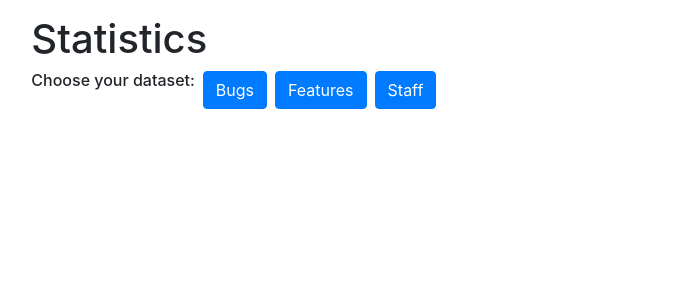
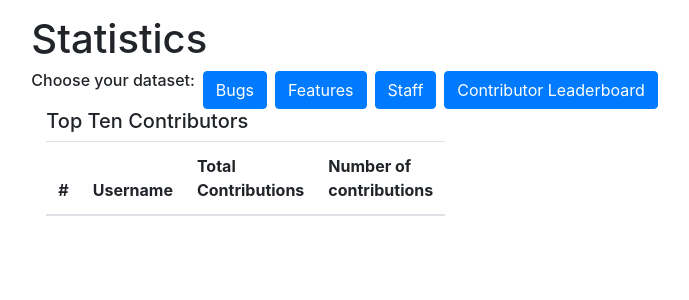
Before and after one commit to hfolcot/issue-tracker, a Django app: page /statistics/?cfilter=-total_contributed in a window 1280 px wide. Shown: the part 56-356 px from the top of the page, without its empty margins (182-871 px from the left). Run offline with Django 3.2, Linux system fonts and the light colour scheme; tables that the repository leaves empty hold one stand-in row (values such as "Sample post"); lists and menus that the app fills with data are empty; some libraries are stand-ins or nearby versions.

Commit message:
added scoreboard for customers who have contributed

```diff
--- a/accounts/models.py
+++ b/accounts/models.py
@@ -10,6 +10,7 @@ class Profile(models.Model):
 	image = models.ImageField(default='profile_pics/default.jpg', upload_to='profile_pics')
 	votes = models.ManyToManyField(Vote)
 	total_contributed = models.DecimalField(max_digits=6, decimal_places=2, default=0.00)
+	times_contributed = models.IntegerField(default=0)
 
 	def __str__(self):
 		return str(self.user)
--- a/accounts/views.py
+++ b/accounts/views.py
@@ -26,7 +26,7 @@ def registration_view(request):
 			if user:
 				auth.login(user=user, request=request)
 				messages.success(request, f"Welcome {user}! Your account has been created.")
-				return redirect('profile')
+				return redirect('dashboard')
 			else:
 				messages.error("Account registration failed")
 	else:
--- a/checkout/views.py
+++ b/checkout/views.py
@@ -54,6 +54,7 @@ def checkout(request, id):
 					feature.status = 'In Progress'
 				feature.save()
 				request.user.profile.total_contributed = F('total_contributed') + donation
+				request.user.profile.times_contributed = F('times_contributed') + 1
 				request.user.profile.save()
 				return redirect(reverse('feature', args=(feature.id,)))
 			else:
--- a/company/templates/statistics.html
+++ b/company/templates/statistics.html
@@ -9,9 +9,10 @@
 
 <div class="row">
 	<h6>Choose your dataset: </h6>
-	<button class="btn btn-primary btn-small ml-2" id='bugDataset'>Bugs</button>
-	<button class="btn btn-primary btn-small ml-2" id='featureDataset'>Features</button>
-	<button class="btn btn-primary btn-small ml-2" id='staffDataset'>Staff</button>
+	<button class="btn btn-primary btn-small ml-2 statisticButton" id='bugDataset'>Bugs</button>
+	<button class="btn btn-primary btn-small ml-2 statisticButton" id='featureDataset'>Features</button>
+	<button class="btn btn-primary btn-small ml-2 statisticButton" id='staffDataset'>Staff</button>
+	<button class="btn btn-primary btn-small ml-2 statisticButton" id='customerDataset'>Contributor Leaderboard</button>
 </div>
 <div class="row">
 	<div class='col-12 col-md-6' style='display: none' id='bugsFixedToday'>
@@ -60,34 +61,41 @@
 	</div>
 </div>
 <div class="row" id="staff">
-	<div class="col-12  col-md-6" id="staffFeatures" style='display: none'>
+	<div class="col-12  col-md-6" id="staffFeatures" {% if not staff_panel_active %} style='display: none' {% endif %}>
 		<table class="table">
 			<thead>
 				<th scope="col">Developer</th>
-				<th scope="col">Total Minutes Spent On Features</th>
+				<th scope="col"><a href="?dfilter=-time_spent_on_features">Total Minutes Spent On Features</a></th>
+				<th scope="col"><a href="?dfilter=-time_spent_on_bugs">Total Minutes Spent On Bugs</a></th>
 			</thead>
 			<tbody>
-				{% for dev in devs_by_features %}
+				{% for dev in devs %}
 				<tr>
 					<td>{{ dev.first_name }} {{ dev.last_name}}</td>
 					<td>{{ dev.time_spent_on_features }}</td>
+					<td>{{ dev.time_spent_on_bugs }}</td>
 				</tr>
 				{% endfor %}
 
 			</tbody>
 		</table>
 	</div>
-	<div class="col-12 col-md-6" id="staffBugs" style='display: none'>
+	<div class="col-12 col-md-6" id="contributionsBoard" {% if staff_panel_active %} style='display: none' {% endif %}>
+		<h5>Top Ten Contributors</h5>
 		<table class="table">
 			<thead>
-				<th scope="col">Developer</th>
-				<th scope="col">Total Minutes Spent On Bugs</th>
+				<th scope="col">#</th>
+				<th scope="col">Username</th>
+				<th scope="col"><a href="?cfilter=-total_contributed">Total Contributions</a></th>
+				<th scope="col"><a href="?cfilter=-times_contributed">Number of contributions</a></th>
 			</thead>
 			<tbody>
-				{% for dev in devs_by_bugs %}
+				{% for customer in customers %}
 				<tr>
-					<td>{{ dev.first_name }} {{ dev.last_name}}</td>
-					<td>{{ dev.time_spent_on_bugs }}</td>
+					<td>{{ forloop.counter }}</td>
+					<td>{{ customer.user.first_name }} {{ customer.user.last_name}}</td>
+					<td>{{ customer.total_contributed }}</td>
+					<td>{{ customer.times_contributed }}</td>
 				</tr>
 				{% endfor %}
 
--- a/company/views.py
+++ b/company/views.py
@@ -4,7 +4,7 @@ from django.shortcuts import render, redirect, get_object_or_404
 
 import datetime
 
-from accounts.models import DeveloperProfile
+from accounts.models import DeveloperProfile, Profile
 from tickets.models import BugTicket, NewFeatureTicket
 from .forms import ContactForm
 
@@ -47,13 +47,31 @@ def statistics_view(request):
 	today = datetime.date.today()
 	bugs_fixed_today = BugTicket.objects.filter(fixed_date__startswith=today)
 	features_implemented_today = NewFeatureTicket.objects.filter(implemented_date__startswith=today)
-	developers_features = DeveloperProfile.objects.all().exclude(id=1).order_by('-time_spent_on_features')
-	developers_bugs = DeveloperProfile.objects.all().exclude(id=1).order_by('-time_spent_on_bugs')
-	print(developers_features)
+
+	dfilters = request.GET.get('dfilter')
+	if dfilters:
+		developers = DeveloperProfile.objects.all().exclude(id=1).order_by(dfilters)
+		staff_panel_active = True
+	else:
+		developers = DeveloperProfile.objects.all().exclude(id=1).order_by('-time_spent_on_bugs')
+		staff_panel_active = False
+
+	cfilters = request.GET.get('cfilter')
+	customers = []
+	if cfilters:
+		for profile in Profile.objects.all().order_by(cfilters)[:10]:
+			if not profile.user.is_staff:
+				customers.append(profile)
+	else:
+		for profile in Profile.objects.all().order_by('-total_contributed')[:10]:
+			if not profile.user.is_staff:
+				customers.append(profile)
+
 	context = {
 	'fixed_bugs' : bugs_fixed_today,
 	'implemented_features' : features_implemented_today,
-	'devs_by_bugs' : developers_bugs,
-	'devs_by_features' : developers_features
+	'devs' : developers,
+	'customers' : customers,
+	'staff_panel_active' : staff_panel_active
 	}
 	return render(request, 'statistics.html', context)
--- a/static/js/statistics.js
+++ b/static/js/statistics.js
@@ -8,11 +8,14 @@ var months = ['Jan', 'Feb', 'Mar', 'Apr', 'May', 'Jun', 'Jul', 'Aug', 'Sep', 'Oc
 var currentYearCountData = [0, 0, 0, 0, 0, 0, 0, 0, 0, 0, 0, 0];
 var prevYearCountData = [0, 0, 0, 0, 0, 0, 0, 0, 0, 0, 0, 0];
 
+
+
 // BUGS
 $('#bugDataset').click(function() {
 	$('#featuresImplementedToday').hide();
 	$('#staffFeatures').hide();
 	$('#staffBugs').hide();
+	$('#contributionsBoard').hide();
 	$('#charts').show();
 	$('#bugsFixedToday').show();
 	$.ajax({
@@ -277,6 +280,7 @@ $('#featureDataset').click(function() {
 	$('#bugsFixedToday').hide();
 	$('#staffFeatures').hide();
 	$('#staffBugs').hide();
+	$('#contributionsBoard').hide();
 	$('#charts').show();
 	$('#featuresImplementedToday').show();
 	$.ajax({
@@ -531,6 +535,17 @@ $('#staffDataset').click(function() {
 	$('#charts').hide();
 	$('#bugsFixedToday').hide();
 	$('#featuresImplementedToday').hide();
+	$('#contributionsBoard').hide();
 	$('#staffFeatures').show();
 	$('#staffBugs').show();
 })
+
+//CUSTOMERS
+$('#customerDataset').click(function() {
+	$('#charts').hide();
+	$('#bugsFixedToday').hide();
+	$('#featuresImplementedToday').hide();
+	$('#staffFeatures').hide();
+	$('#staffBugs').hide();
+	$('#contributionsBoard').show();
+})
```
